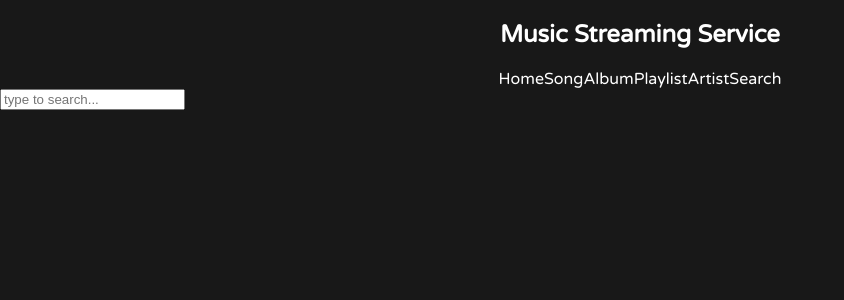
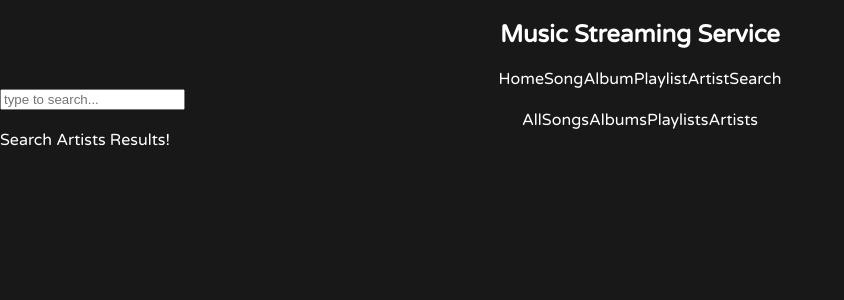
Before and after one commit to tomertv2/music-streaming-service, a React (Create React App) app in the folder client/: page /search/artists in a window 1280 px wide. Shown: the top 300 px of the page, without its empty margins (0-844 px from the left). Built offline with nearby package versions, Linux system fonts and the light colour scheme; no server answers.

Commit message:
Add routes for many search options

```diff
--- a/client/src/components/Home.js
+++ b/client/src/components/Home.js
@@ -14,12 +14,10 @@ function Home() {
         const fetchedData = async () => {
           const { data: songs } = await network.get('/api/song');
           setTopSongs(songs);
-          console.log(songs)
           const { data: artists } = await network.get('/api/artist');
           setTopArtists(artists);
           const { data: albums } = await network.get('/api/album');
           setTopAlbums(albums);
-          console.log(albums)
           const { data: playlists } = await network.get('/api/playlist');
           setTopPlaylists(playlists);
         };
--- a/client/src/components/Playlist.js
+++ b/client/src/components/Playlist.js
@@ -13,7 +13,7 @@ function Playlist() {
       setPlaylist(data);
     };
     fetchedData();
-  }, []);
+  }, [params]);
 
   return (
     <div>
--- a/client/src/components/Search.js
+++ b/client/src/components/Search.js
@@ -1,5 +1,13 @@
 import React, { useCallback, useEffect, useState } from 'react';
+import { BrowserRouter as Router, Switch, Route } from 'react-router-dom';
 import network from '../services/network';
+import SearchNavBar from './SearchNavBar';
+import SearchAll from './SearchAll';
+import SearchSongs from './SearchSongs';
+import SearchAlbums from './SearchAlbums';
+import SearchPlaylists from './SearchPlaylists';
+import SearchArtists from './SearchArtists';
+import Error404 from './Error404';
 
 function Search() {
   const [searchInput, setSearchInput] = useState('');
@@ -31,12 +39,23 @@ function Search() {
 
   return (
     <div>
+      <Router>
         <input
           type='text'
           value={searchInput}
           onChange={(e) => setSearchInput(e.target.value)}
           placeholder='type to search...'
         />
+        <SearchNavBar />
+        <Switch>
+          <Route exact path='/search' component={SearchAll} />
+          <Route path='/search/songs' component={SearchSongs} />
+          <Route path='/search/albums' component={SearchAlbums} />
+          <Route path='/search/playlists' component={SearchPlaylists} />
+          <Route path='/search/artists' component={SearchArtists} />
+          <Route component={Error404} />
+        </Switch>
+      </Router>
     </div>
   );
 }
--- /dev/null
+++ b/client/src/components/SearchAlbums.js
@@ -0,0 +1,7 @@
+import React from 'react';
+
+function SearchAlbums() {
+  return <div>Search Albums Results!</div>;
+}
+
+export default SearchAlbums;
--- /dev/null
+++ b/client/src/components/SearchAll.js
@@ -0,0 +1,7 @@
+import React from 'react';
+
+function SearchAll() {
+  return <div>All the results</div>;
+}
+
+export default SearchAll;
--- /dev/null
+++ b/client/src/components/SearchArtists.js
@@ -0,0 +1,7 @@
+import React from 'react';
+
+function SearchArtists() {
+  return <div>Search Artists Results!</div>;
+}
+
+export default SearchArtists;
--- /dev/null
+++ b/client/src/components/SearchNavBar.js
@@ -0,0 +1,28 @@
+import React from 'react';
+import { Link } from 'react-router-dom';
+
+function SearchNavBar() {
+  return (
+    <div className='navbar'>
+      <div className='navbar-container'>
+        <Link to={'/search'} className='nav-link'>
+          All
+        </Link>
+        <Link to={'/search/songs'} className='nav-link'>
+          Songs
+        </Link>
+        <Link to={'/search/albums'} className='nav-link'>
+          Albums
+        </Link>
+        <Link to={'/search/playlists'} className='nav-link'>
+          Playlists
+        </Link>
+        <Link to={'/search/artists'} className='nav-link'>
+          Artists
+        </Link>
+      </div>
+    </div>
+  );
+}
+
+export default SearchNavBar;
--- /dev/null
+++ b/client/src/components/SearchPlaylists.js
@@ -0,0 +1,7 @@
+import React from 'react';
+
+function SearchPlaylists() {
+  return <div>Search Playlists Results!</div>;
+}
+
+export default SearchPlaylists;
--- /dev/null
+++ b/client/src/components/SearchSongs.js
@@ -0,0 +1,7 @@
+import React from 'react';
+
+function SearchSongs() {
+  return <div>Search Songs Results!</div>;
+}
+
+export default SearchSongs;
--- a/client/src/components/Song.js
+++ b/client/src/components/Song.js
@@ -27,7 +27,7 @@ function Song() {
       }
     };
     fetchedData();
-  }, []);
+  }, [playlist, album, artist]);
 
   useEffect(() => {
     const fetchedData = async () => {
```
Lines whose indentation alone changed are shown as unchanged.
